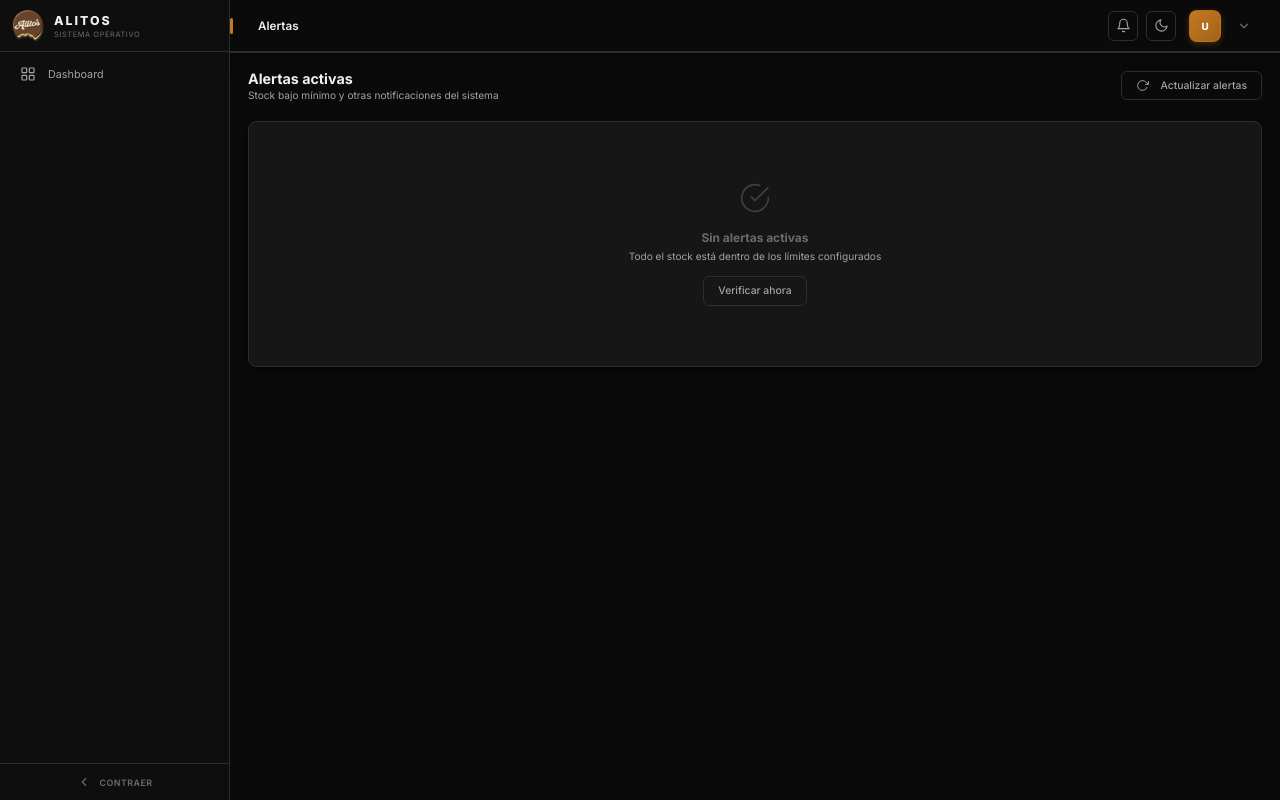
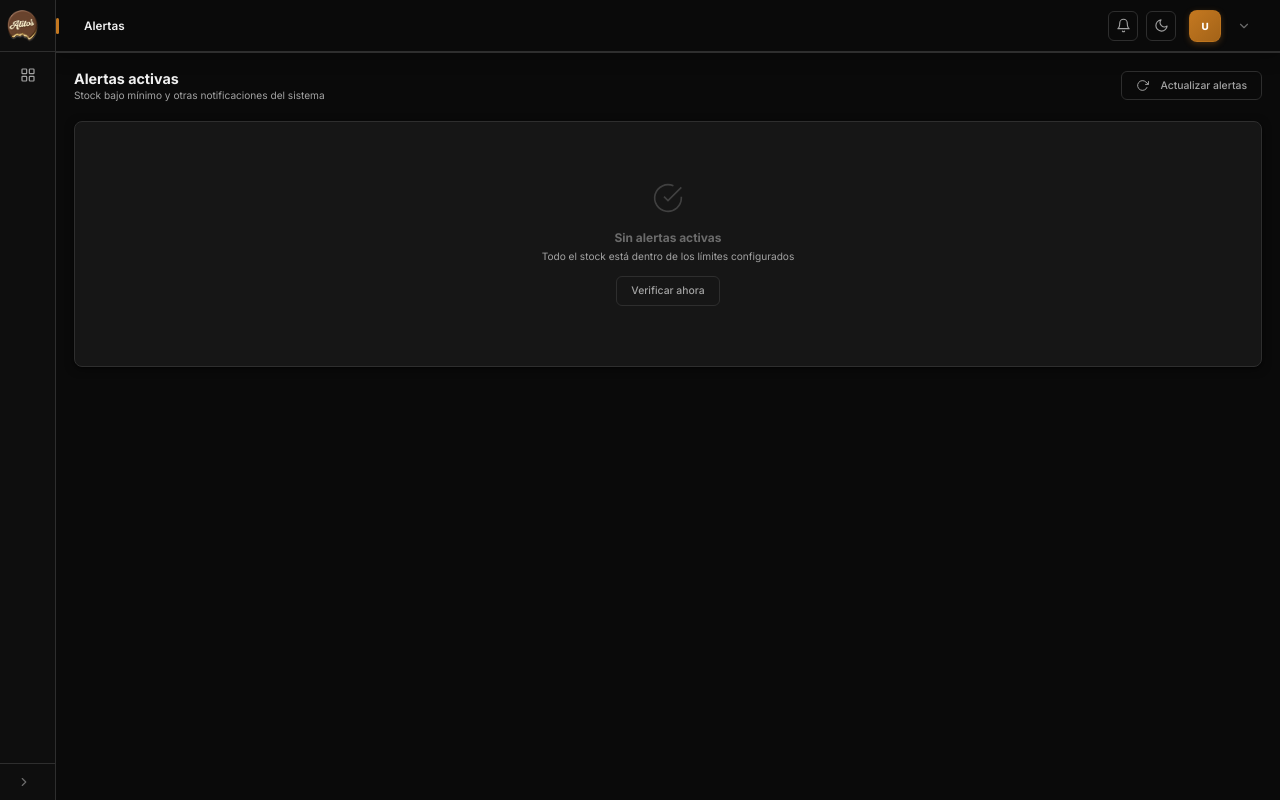
Before and after one commit to alejandrobuchhamer-lab/Projecto-alitos, a Python web app: template frontend/templates/alertas/lista.html in a window 1280 px wide. Run offline with Jinja, Linux system fonts and the light colour scheme; the template is opened without the code that fills it, so the values that code supplies are empty.

Commit message:
fix: sidebar no se expande al pasar el mouse — solo con el botón toggle
Co-Authored-By: Claude Sonnet 4.6 <noreply@anthropic.com>

```diff
--- a/frontend/templates/base.html
+++ b/frontend/templates/base.html
@@ -163,7 +163,7 @@
 {% set _is_vend = _rol in ['admin', 'vendedor'] %}
 
 <!-- ====== SIDEBAR ====== -->
-<nav class="sidebar" id="sidebar">
+<nav class="sidebar collapsed" id="sidebar">
 
   <div class="sidebar-logo">
     <img src="/static/img/logo1.png" alt="ALITOS" class="sidebar-logo-img">
@@ -320,7 +320,7 @@
 </style>
 
 <!-- ====== MAIN ====== -->
-<div class="main-wrapper" id="main-wrapper">
+<div class="main-wrapper sidebar-collapsed" id="main-wrapper">
 
   <!-- ===== TOPBAR ===== -->
   <header class="topbar">
@@ -505,17 +505,6 @@
       [sidebar, main].forEach(el => { if (el) el.classList.remove('no-transition'); });
     }));
 
-    // Hover: expandir al entrar, colapsar al salir
-    let _hoverTimeout;
-    sidebar?.addEventListener('mouseenter', () => {
-      clearTimeout(_hoverTimeout);
-      if (sidebar.classList.contains('collapsed')) setSidebarState(false);
-    });
-    sidebar?.addEventListener('mouseleave', () => {
-      clearTimeout(_hoverTimeout);
-      _hoverTimeout = setTimeout(() => setSidebarState(true), 400);
-    });
-
     // Scroll con rueda del mouse en sidebar-nav
     const nav = sidebar?.querySelector('.sidebar-nav');
     nav?.addEventListener('wheel', function(e) {
```
